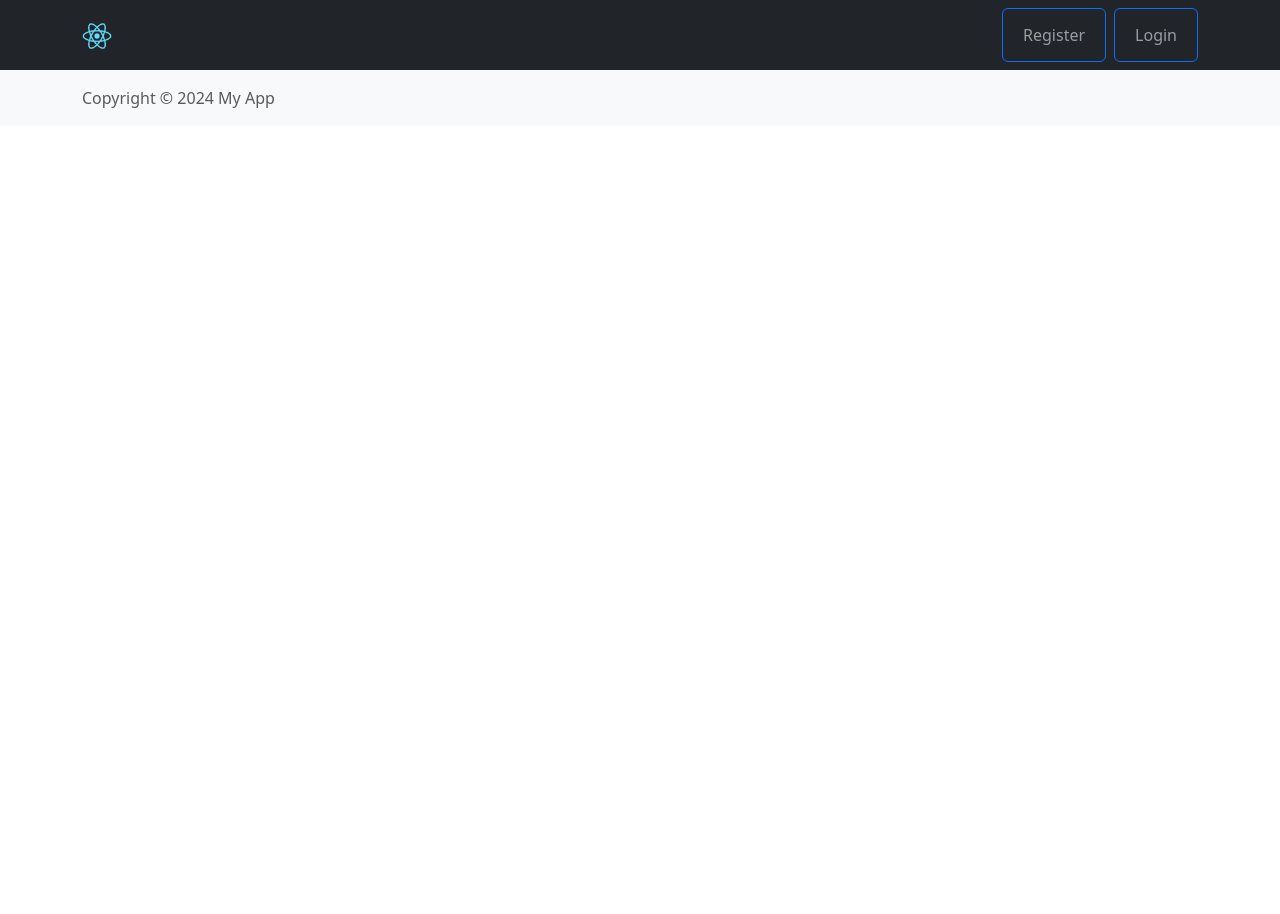
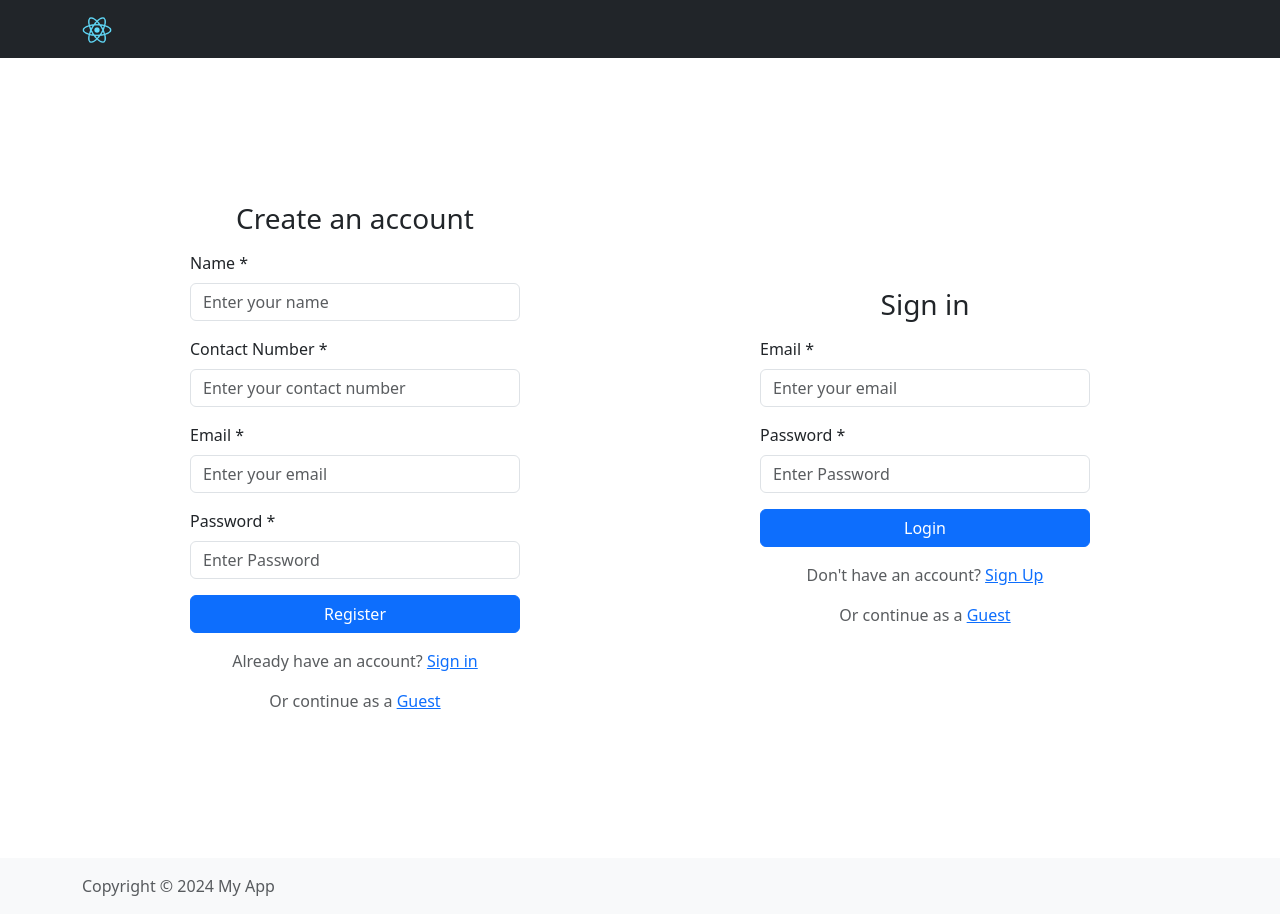
Before and after one commit to weiwenll/QRTicketingApp, a React (Create React App) app in the folder packages/frontend/: page / in a window 1280 px wide. Before the commit the page ends 800 px from the top, so only its background shows below. Built offline with nearby package versions, Linux system fonts and the light colour scheme.

Commit message:
commit changes for LandingPage

```diff
--- a/packages/frontend/src/components/Auth/LoginForm.tsx
+++ b/packages/frontend/src/components/Auth/LoginForm.tsx
@@ -70,7 +70,6 @@ const LoginForm: React.FC = () => {
   };
 
   return (
-    <Layout isAuthenticated={false}>
     <Container className="d-flex align-items-center justify-content-center" style={{ minHeight: '100vh' }}>
       <Form onSubmit={handleSubmit} style={{ width: '100%', maxWidth: '330px' }}>
         <h3 className="text-center mb-3">Sign in</h3>
@@ -109,7 +108,6 @@ const LoginForm: React.FC = () => {
         </Form.Group>
       </Form>
     </Container>
-    </Layout>
   );
 };
 
--- a/packages/frontend/src/components/Auth/RegisterForm.tsx
+++ b/packages/frontend/src/components/Auth/RegisterForm.tsx
@@ -98,7 +98,6 @@ const RegisterForm: React.FC = () => {
   };
 
   return (
-    <Layout isAuthenticated={false}>
     <Container className="d-flex align-items-center justify-content-center" style={{ minHeight: '100vh' }}>
       <Form onSubmit={handleSubmit} style={{ width: '100%', maxWidth: '330px' }}>
         <h3 className="text-center mb-3">Create an account</h3>
@@ -163,7 +162,6 @@ const RegisterForm: React.FC = () => {
         </Form.Group>
       </Form>
     </Container>
-    </Layout>
   );
 };
 
--- a/packages/frontend/src/components/Header.tsx
+++ b/packages/frontend/src/components/Header.tsx
@@ -45,7 +45,7 @@ const Header: React.FC<HeaderProps> = ({ title, isAuthenticated }) => {
                   <Link className="nav-link" to="/payment">Payment</Link>
                 </li></>
             ) : (
-              <>
+              /*<>
                <li className="nav-item btn btn-outline-primary" style={{ marginRight: '0.5rem' }}>
                   <Link className="nav-link"  to="/register"> Register</Link>
                 </li>
@@ -53,7 +53,8 @@ const Header: React.FC<HeaderProps> = ({ title, isAuthenticated }) => {
                   <Link className="nav-link" to="/login">Login</Link>
                 </li>
 
-              </>
+              </> */
+              null
             )}
             {/* Add more navigation links as needed */}
           </ul>
--- a/packages/frontend/src/pages/HomePage.tsx
+++ b/packages/frontend/src/pages/HomePage.tsx
@@ -29,7 +29,7 @@ const HomePage: React.FC<HomePageProps> = ({ isAuthenticated }) => {
 const HomePage: React.FC<{ isAuthenticated: boolean }> = ({ isAuthenticated }) => {
   return (
     <Layout isAuthenticated={isAuthenticated}>
-      <main style={{ backgroundImage: `url('mrt2.jpg')`, backgroundSize: 'cover', backgroundPosition: 'center', minHeight: 'calc(100vh - 56px)' }}>
+      <main style={{ backgroundImage: `url(${backgroundImage})`, backgroundSize: 'cover', backgroundPosition: 'center', minHeight: 'calc(100vh - 56px)' }}>
 
           {/* Add your main content here */}
       <h1>Hello, World!</h1>
--- /dev/null
+++ b/packages/frontend/src/pages/LandingPage.tsx
@@ -0,0 +1,34 @@
+import React, { useState } from 'react';
+import Layout from '../components/Layout';
+import backgroundImage from '../assets/background.webp';
+import { Container, Row, Col, Button } from 'react-bootstrap';
+import LoginForm from '../components/Auth/LoginForm';
+import RegisterForm from '../components/Auth/RegisterForm';
+
+const LandingPage: React.FC<{ isAuthenticated: boolean }> = ({ isAuthenticated }) => {
+  return (
+    <Layout isAuthenticated={isAuthenticated}>
+      <main
+        style={{
+          /*backgroundImage: `url(${backgroundImage})`,*/
+          backgroundSize: 'cover',
+          backgroundPosition: 'center',
+          minHeight: 'calc(100vh - 56px)',
+        }}
+      >
+        <Container>
+          <Row className="justify-content-center">
+            <Col>
+              <RegisterForm/>
+            </Col>
+            <Col>
+              <LoginForm />
+            </Col>
+          </Row>
+        </Container>
+      </main>
+    </Layout>
+  );
+};
+
+export default LandingPage;
--- a/packages/frontend/src/routes/routes.tsx
+++ b/packages/frontend/src/routes/routes.tsx
@@ -9,6 +9,7 @@ import ViewQRTickets from '../components/QR/Ticket/ViewQRTickets';
 import PurchaseTicket from '../components/QR/Ticket/PurchaseTicket';
 import Layout  from '../components/Layout';
 import ViewTrainFare from '../components/QR/Fare/ViewTrainFare';
+import LandingPage from '../pages/LandingPage';
 // import NotFoundPage from './pages/NotFoundPage';
 
 const AppRoutes: React.FC = () => {
@@ -28,7 +29,7 @@ const AppRoutes: React.FC = () => {
 
   return (
     <Routes>
-     <Route path="/" element={<Layout isAuthenticated={isAuthenticated}> </Layout>}></Route>
+     <Route path="/" element={<LandingPage isAuthenticated={isAuthenticated}  />} />
       <Route path="/home" element={<HomePage isAuthenticated={isAuthenticated}  />} />
       <Route path="/login" element={<LoginPage />} />
       <Route path="/register" element={<RegisterPage />} />
```
